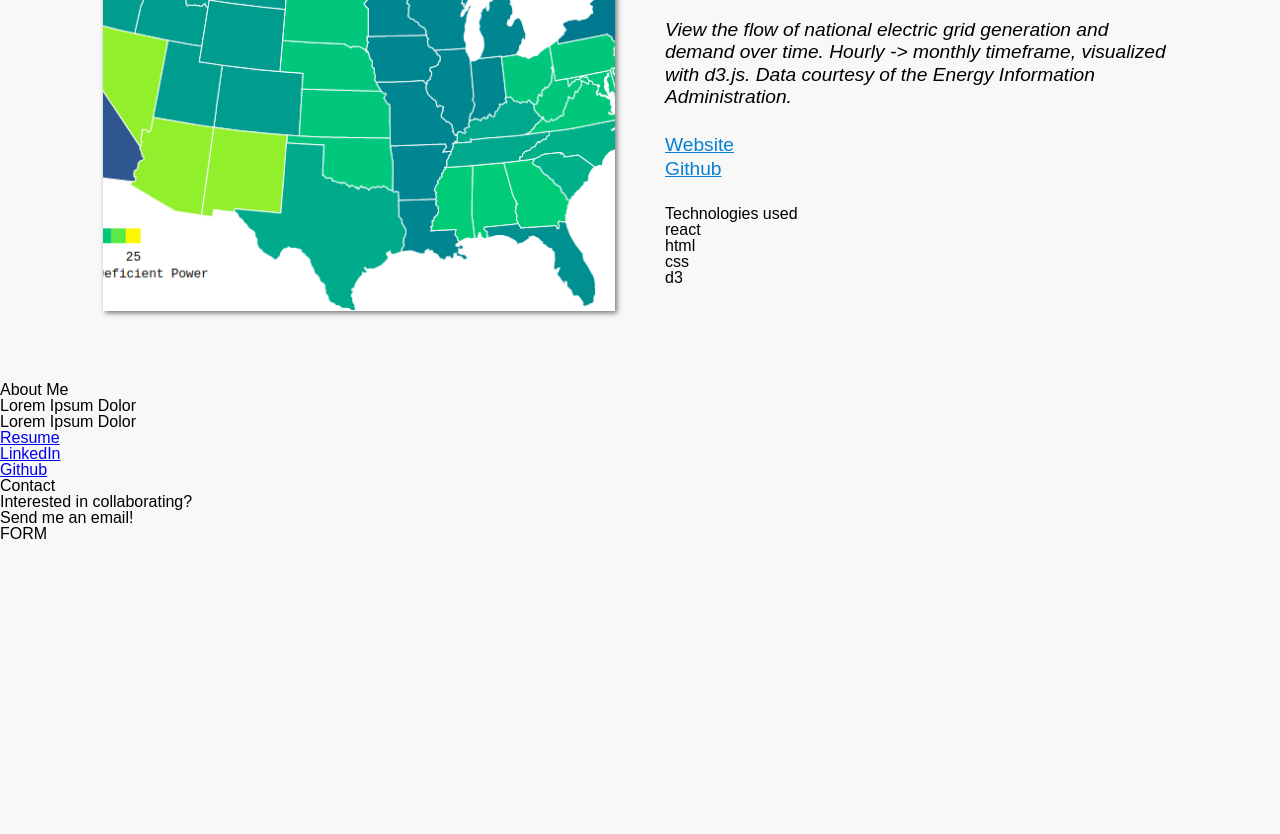
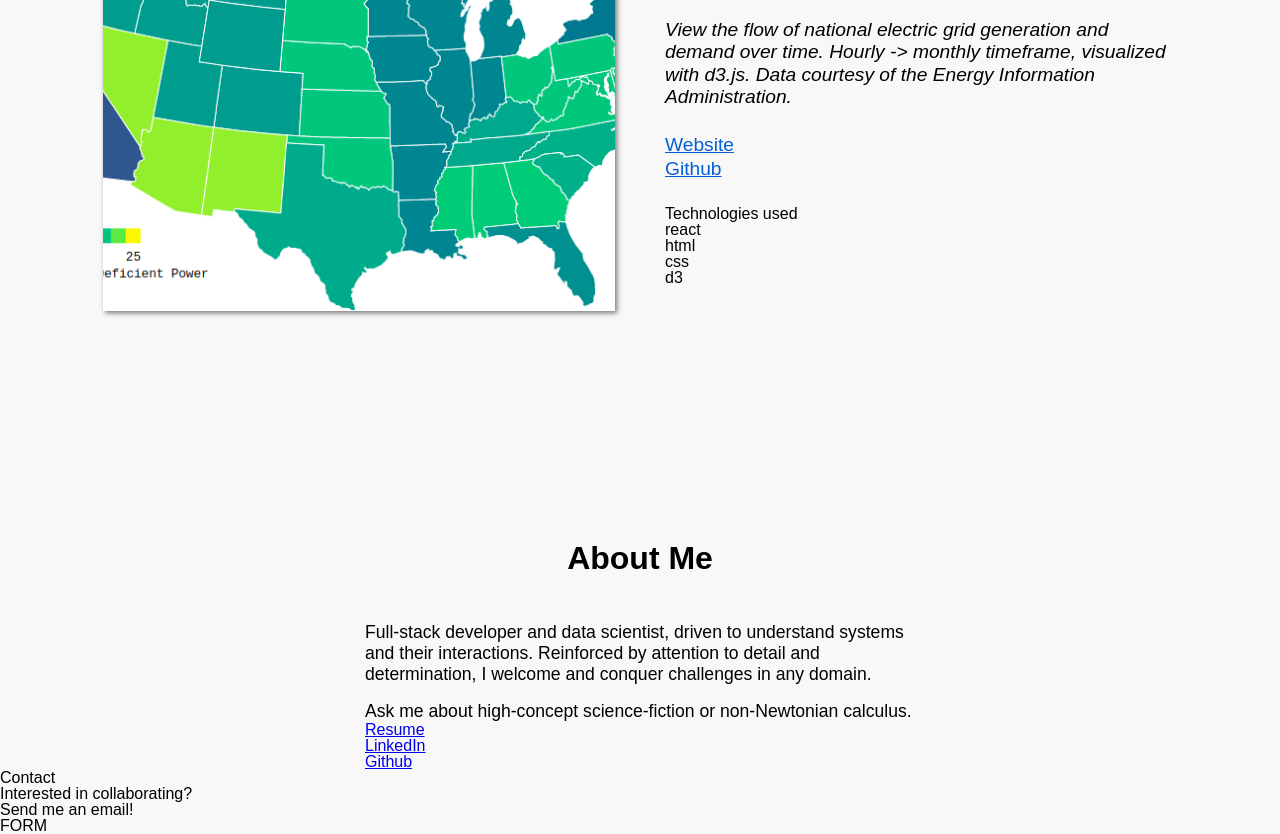
Before and after one commit to ehighberg/portfolio, a React (Create React App) app: page / in a window 1280 px wide. Shown: the part 1180-2014 px from the top of the page. Before the commit the page ends 1722 px from the top, so only its background shows below. Built offline with nearby package versions, Linux system fonts and the light colour scheme.

Commit message:
about top styled

```diff
--- a/src/component/About.jsx
+++ b/src/component/About.jsx
@@ -1,11 +1,13 @@
 import React from 'react'
+import '../style/about.css'
 
 const About = React.forwardRef((props, ref) => {
   return (
     <summary>
       <h1>About Me</h1>
-      <p className='about-main'>Lorem Ipsum Dolor</p>
-      <p className='about-zinger'>Lorem Ipsum Dolor</p>
+      <p className='about-main'>Full-stack developer and data scientist, driven to understand systems and their interactions. Reinforced by attention to detail and determination, I welcome and conquer challenges in any domain.</p>
+      <br />
+      <p className='about-zinger'>Ask me about high-concept science-fiction or non-Newtonian calculus.</p>
       <ul className='about-links'>
         <li><a target="_blank" rel="noopener noreferrer" href='RESUME'>Resume</a></li>
         <li><a target="_blank" rel="noopener noreferrer" href='LINKEDIN'>LinkedIn</a></li>
--- a/src/index.css
+++ b/src/index.css
@@ -58,6 +58,7 @@ table {
   --offblack: #222;
 	--box-shadow-gray: #0008;
 	--link-blue: #057fd2;
+	--link-dark-blue: #035fd2;
 }
 
 body {
--- /dev/null
+++ b/src/style/about.css
@@ -0,0 +1,21 @@
+summary {
+  max-width: 550px;
+  margin: 0 auto;
+  margin-top: 10rem;
+}
+
+summary > h1 {
+  text-align: center;
+  font-size: 2rem;
+  font-weight: bold;
+  margin-bottom: 3rem;
+}
+
+summary > p {
+  line-height: 1.3rem;
+  font-size: 1.1rem;
+}
+
+.about-zinger {
+  font-weight: lighter;
+}
--- a/src/style/projects.css
+++ b/src/style/projects.css
@@ -55,7 +55,7 @@ main > h1 {
 }
 
 .project-card-links > a {
-  color: var(--link-blue);
+  color: var(--link-dark-blue);
   display: block;
   font-size: 1.2rem;
   line-height: 1.5rem;
```
